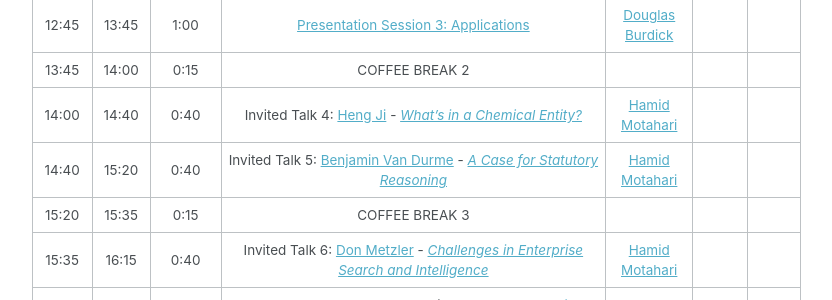
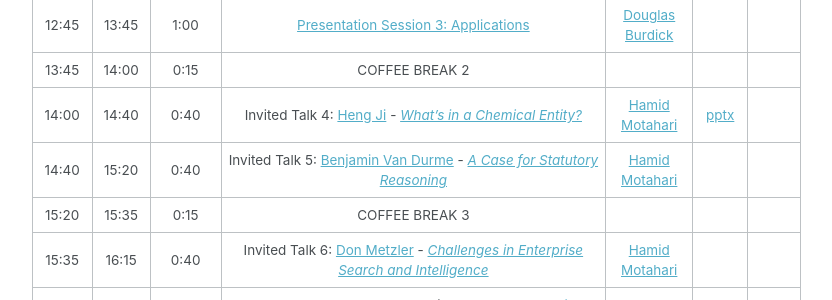
Before and after one commit to document-intelligence/DI-2022, a Jekyll site: the page built from _pages/program.md, in a window 1280 px wide and 900 px high, scrolled down 599 px. Shown: the part 153-453 px from the top of the window, without its empty margins (250-1082 px from the left). Built offline with Jekyll 4.4.1, drawn with Linux system fonts in a browser that asks for light colours.

Commit message:
Update program.md

```diff
--- a/_pages/program.md
+++ b/_pages/program.md
@@ -21,7 +21,7 @@ permalink: /program/
 | 12:05 	| 12:45 	| 0:40 	| Invited Talk 3: [Yunyao Li](https://researcher.watson.ibm.com/researcher/view.php?person=us-yunyaoli) - [Towards Deep Table Understanding](https://document-intelligence.github.io/DI-2021/talks/#talk_yunyao) | [Douglas Burdick](https://researcher.watson.ibm.com/researcher/view.php?person=us-drburdic) |||
 | 12:45 	| 13:45 	| 1:00 	| [Presentation Session 3: Applications](#session_3)	| [Douglas Burdick](https://researcher.watson.ibm.com/researcher/view.php?person=us-drburdic) |||
 | 13:45 	| 14:00 	| 0:15 	| COFFEE BREAK 2 	|  	|||
-| 14:00  	| 14:40 	| 0:40 	| Invited Talk 4: [Heng Ji](https://cs.illinois.edu/about/people/faculty/hengji) - [_What’s in a Chemical Entity?_](https://document-intelligence.github.io/DI-2021/talks/#talk_heng)	| [Hamid Motahari](https://www.linkedin.com/in/hamidmotahari/) |||
+| 14:00  	| 14:40 	| 0:40 	| Invited Talk 4: [Heng Ji](https://cs.illinois.edu/about/people/faculty/hengji) - [_What’s in a Chemical Entity?_](https://document-intelligence.github.io/DI-2021/talks/#talk_heng)	| [Hamid Motahari](https://www.linkedin.com/in/hamidmotahari/) |[pptx](</DI-2021/files/di-2021_invited_talk_heng_ji.pptx>)||
 | 14:40 	| 15:20 	| 0:40 	| Invited Talk 5: [Benjamin Van Durme](https://www.cs.jhu.edu/~vandurme/) - [_A Case for Statutory Reasoning_](https://document-intelligence.github.io/DI-2021/talks/#talk_benjamin)	| [Hamid Motahari](https://www.linkedin.com/in/hamidmotahari/) |||
 | 15:20 	| 15:35  	| 0:15 	| COFFEE BREAK 3 	|  	|||
 | 15:35 	| 16:15  	| 0:40 	| Invited Talk 6: [Don Metzler](https://research.google/people/DonaldMetzler/) - [_Challenges in Enterprise Search and Intelligence_](https://document-intelligence.github.io/DI-2021/talks/#talk_don) | [Hamid Motahari](https://www.linkedin.com/in/hamidmotahari/)	|||
```
